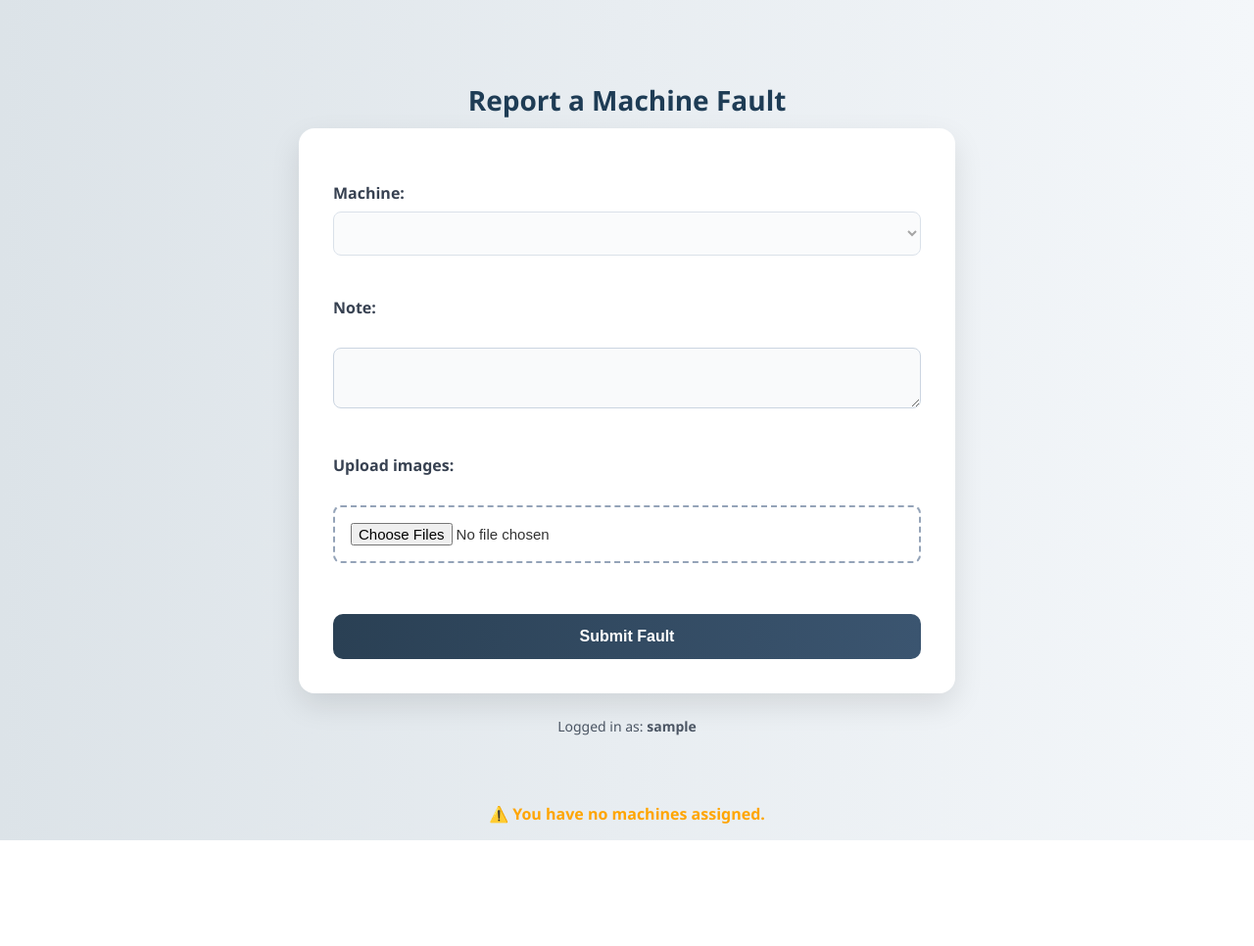
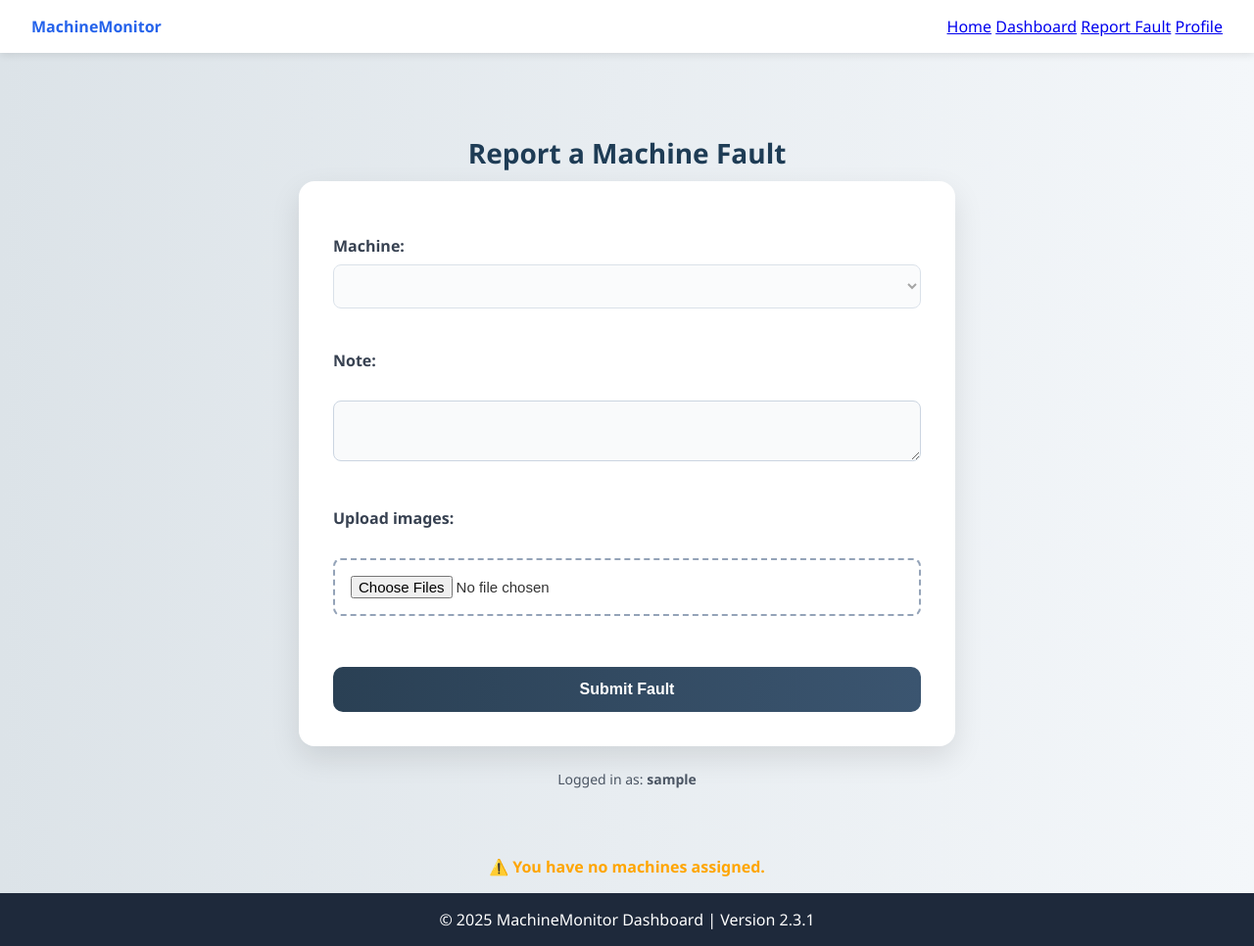
Before and after one commit to augustefrater/web_development_project, a Django app: page /report-fault/ in a window 1280 px wide. Shown: the whole page at 98% size. Before the commit the page ends 858 px from the top, so only its background shows below. Run offline with Django 5.2, Linux system fonts and the light colour scheme; the visitor is signed in with stand-in values (Sample User, id 1); data that the repository does not hold is empty.

```diff
--- a/project/myapp/static/myapp/fault_report.css
+++ b/project/myapp/static/myapp/fault_report.css
@@ -1,4 +1,8 @@
 /* GENERAL LAYOUT */
+:root {
+    --primary: #2563eb; /* Example primary color */
+    --box-shadow: 0 2px 8px rgba(0, 0, 0, 0.1); /* Soft shadow */
+  }
 body {
     font-family: 'Segoe UI', Tahoma, Geneva, Verdana, sans-serif;
     margin: 0;
@@ -6,6 +10,14 @@ body {
     background: linear-gradient(to right, #dce3e8, #f4f7fa);
     color: #333;
 }
+#navbar {
+    background-color: white;
+    padding: 1rem 2rem;
+    box-shadow: var(--box-shadow);
+    display: flex;
+    justify-content: space-between;
+    align-items: center;
+  }
 
 /* MAIN CONTAINER */
 .container {
@@ -129,3 +141,9 @@ p {
     0% { transform: rotate(0deg); }
     100% { transform: rotate(360deg); }
 }
+#footer {
+    background-color: #1e293b;
+    color: white;
+    padding: 1rem;
+    text-align: center;
+  }
--- a/project/myapp/templates/myapp/fault_report.html
+++ b/project/myapp/templates/myapp/fault_report.html
@@ -17,6 +17,21 @@
 </head>
 
 <body>
+  <!-- Top navigation bar -->
+  <div id="navbar">
+    <div class="logo">
+      <!-- Branding: project name in bold and primary color -->
+      <span style="font-weight: 700; color: var(--primary);">MachineMonitor</span>
+    </div>
+
+    <!-- Navigation links -->
+    <div class="nav-items">
+      <a href="{% url 'index' %}">Home</a> <!-- Goes to index page -->
+      <a href="{% url 'dashboard' %}">Dashboard</a> <!-- Dashboard page -->
+      <a href="{% url 'fault_report' %}">Report Fault</a> <!-- Fault report form -->
+      <a href="{% url 'profile' %}">Profile</a> <!-- User profile page -->
+    </div>
+  </div>
   <!-- Main container to center and structure the page content -->
   <div class="container">
 
@@ -56,6 +71,10 @@
 
   </div>
 
+  <!-- Page footer -->
+  <div id="footer">
+    © 2025 MachineMonitor Dashboard | Version 2.3.1
+  </div>
   <!-- Link to the JavaScript file that handles form logic, machine loading, and image upload -->
   <script src="{% static 'myapp/fault_report.js' %}"></script>
 </body>
```
Also changed, not shown: docker-compose.yml (added, +18 -0 lines), project/myapp/static/myapp/auth.js (added, +41 -0 lines), 2 other files.
